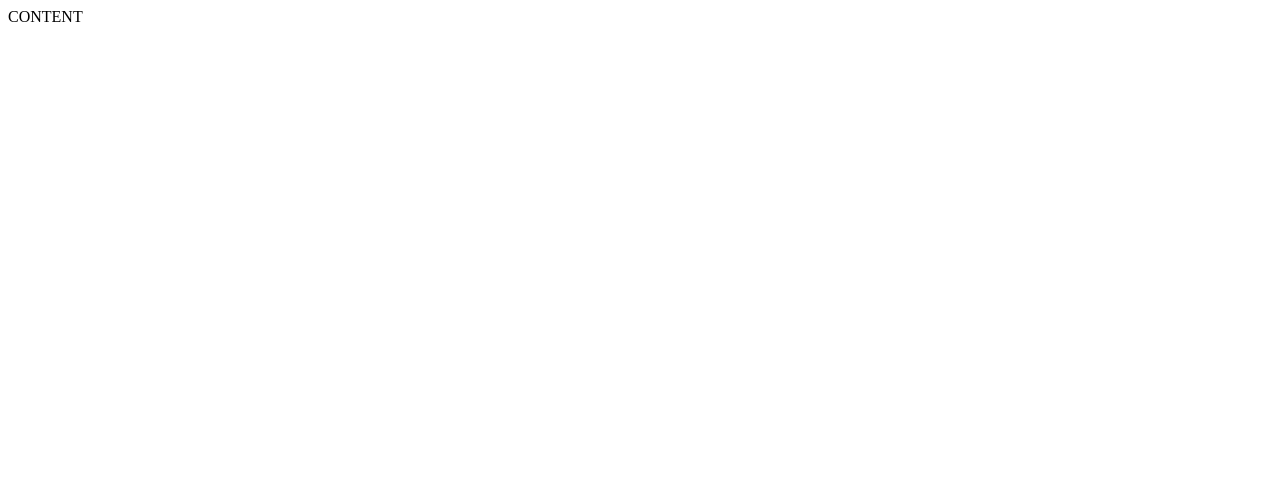
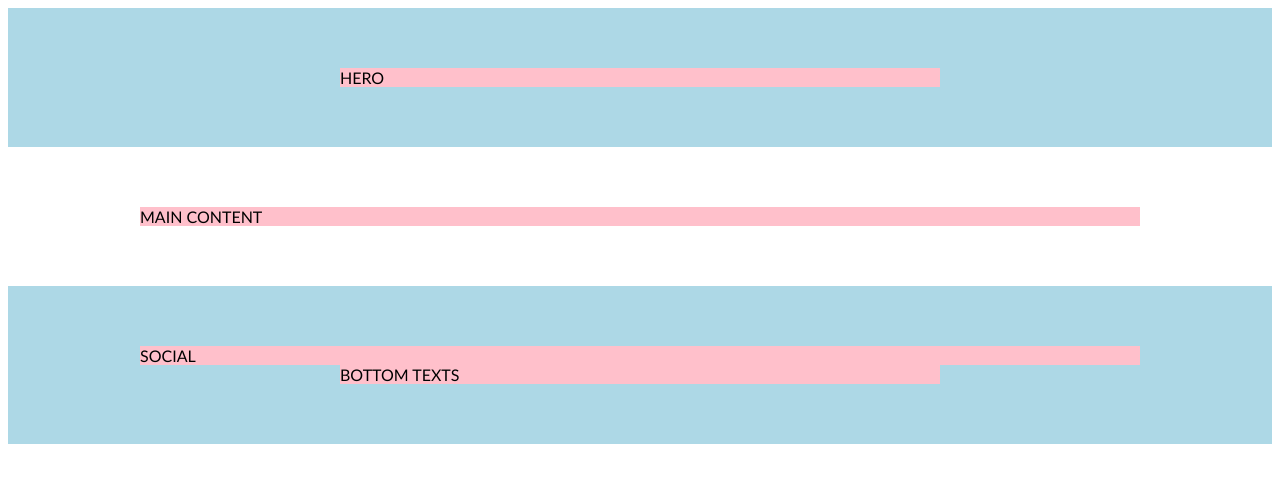
Before and after one commit to Dovydas-G/_48-coming-soon_, a website: page index.html in a window 1280 px wide. Drawn offline with Linux system fonts and the light colour scheme.

Commit message:
img update

```diff
--- a/css/main.css
+++ b/css/main.css
@@ -0,0 +1,26 @@
+body {
+    font-family: 'Gill Sans', 'Gill Sans MT', Calibri, 'Trebuchet MS', sans-serif;
+}
+
+.bg-blue {
+    background-color: lightblue;
+}
+
+.container {
+    width: 100%;
+    padding-top: 60px;
+    padding-bottom: 60px;
+}
+
+.container > .row {
+    width: 1000px;
+    margin-left: calc(50% - 500px);
+    background-color: pink;
+}
+
+
+.container > .row-short {
+    width: 600px;
+    margin-left: calc(50% - 300px);
+    background-color: pink;
+}
--- a/index.html
+++ b/index.html
@@ -4,9 +4,27 @@
     <meta charset="UTF-8" />
     <meta name="viewport" content="width=device-width, initial-scale=1.0" />
     <title>Coming soon</title>
+    <link rel="apple-touch-icon" sizes="180x180" href="/apple-touch-icon.png" />
+    <link rel="icon" type="image/png" sizes="32x32" href="/favicon-32x32.png" />
+    <link rel="icon" type="image/png" sizes="16x16" href="/favicon-16x16.png" />
+    <link rel="manifest" href="/site.webmanifest" />
+    <link rel="mask-icon" href="/safari-pinned-tab.svg" color="#5bbad5" />
+    <meta name="msapplication-TileColor" content="#00aba9" />
+    <meta name="theme-color" content="#ffffff" />
     <link rel="stylesheet" href="./css/main.css" />
   </head>
   <body>
-    CONTENT
+    <main>
+      <section class="container bg-blue">
+        <div class="row-short">HERO</div>
+      </section>
+      <section class="container">
+        <div class="row">MAIN CONTENT</div>
+      </section>
+    </main>
+    <footer class="container bg-blue">
+      <div class="row">SOCIAL</div>
+      <div class="row-short">BOTTOM TEXTS</div>
+    </footer>
   </body>
 </html>
```
Also changed, not shown: img/banner-1.jpg (added), img/icon-logo.png (added), img/logo-white.png (added).
